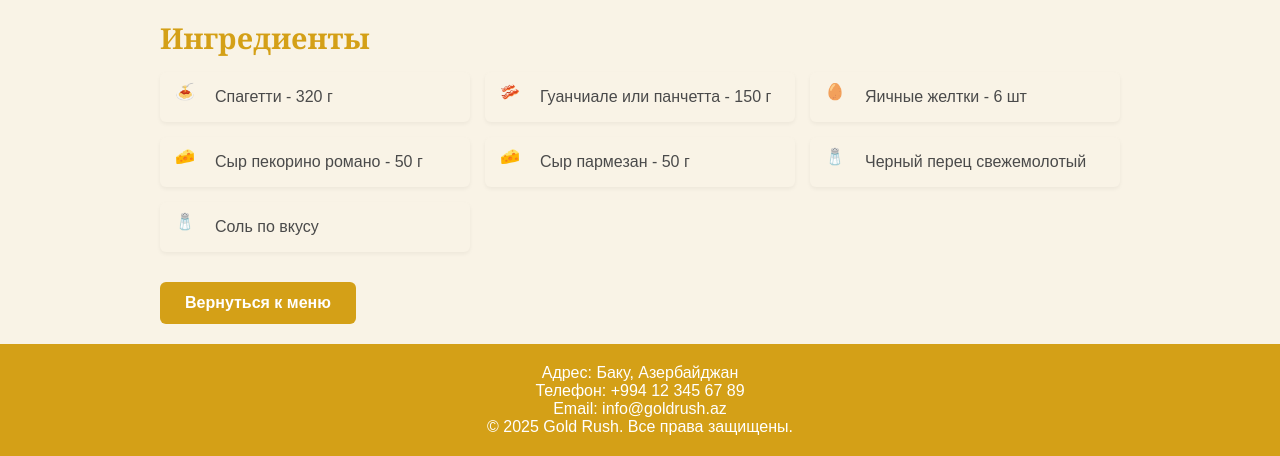
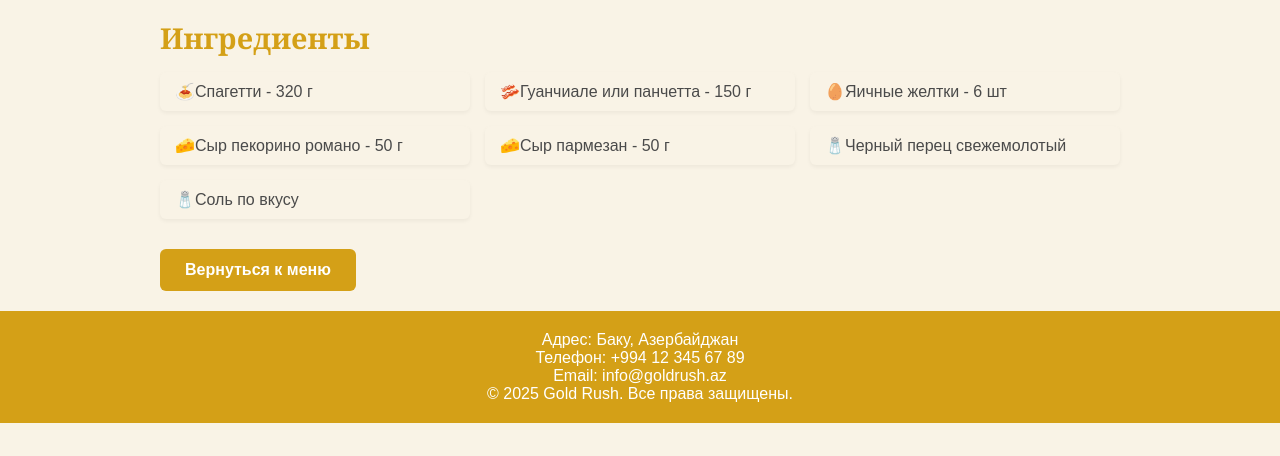
Before and after one commit to emilia845/Kursovaya, a plain HTML site: page carbonara.html in a window 1280 px wide. Shown: the part 430-886 px from the top of the page. After the commit the page ends 853 px from the top, so only its background shows below. Drawn offline with Linux system fonts and the light colour scheme.

Commit message:
style.css

```diff
--- a/style.css
+++ b/style.css
@@ -381,12 +381,6 @@ footer p {
   box-shadow: 0 2px 4px rgba(0,0,0,0.05);
 }
 
-.ingredient-icon {
-  width: 30px;
-  height: 30px;
-  margin-right: 10px;
-  color: #d4a017;
-}
 
 .back-button {
   display: inline-block;
```
